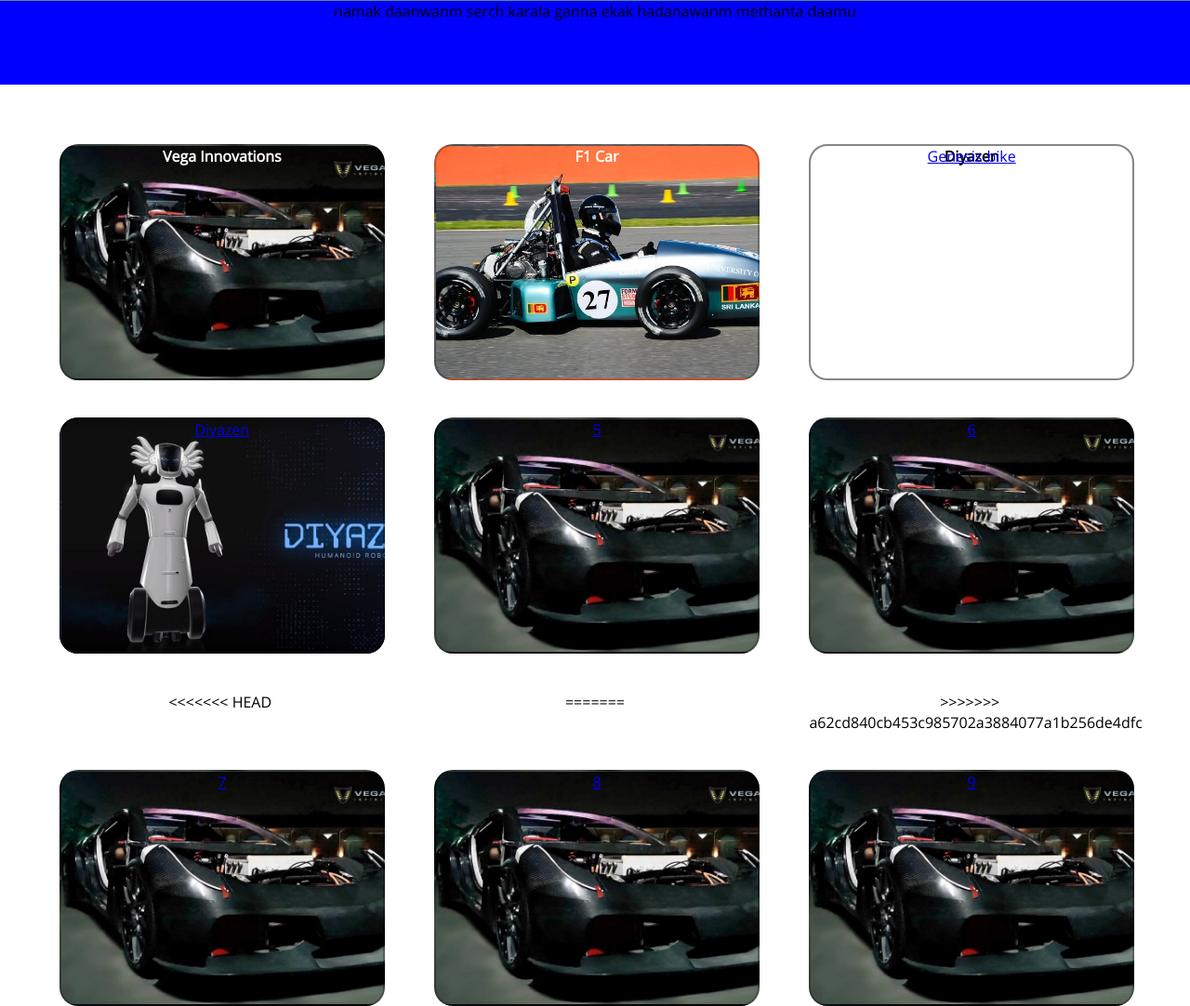
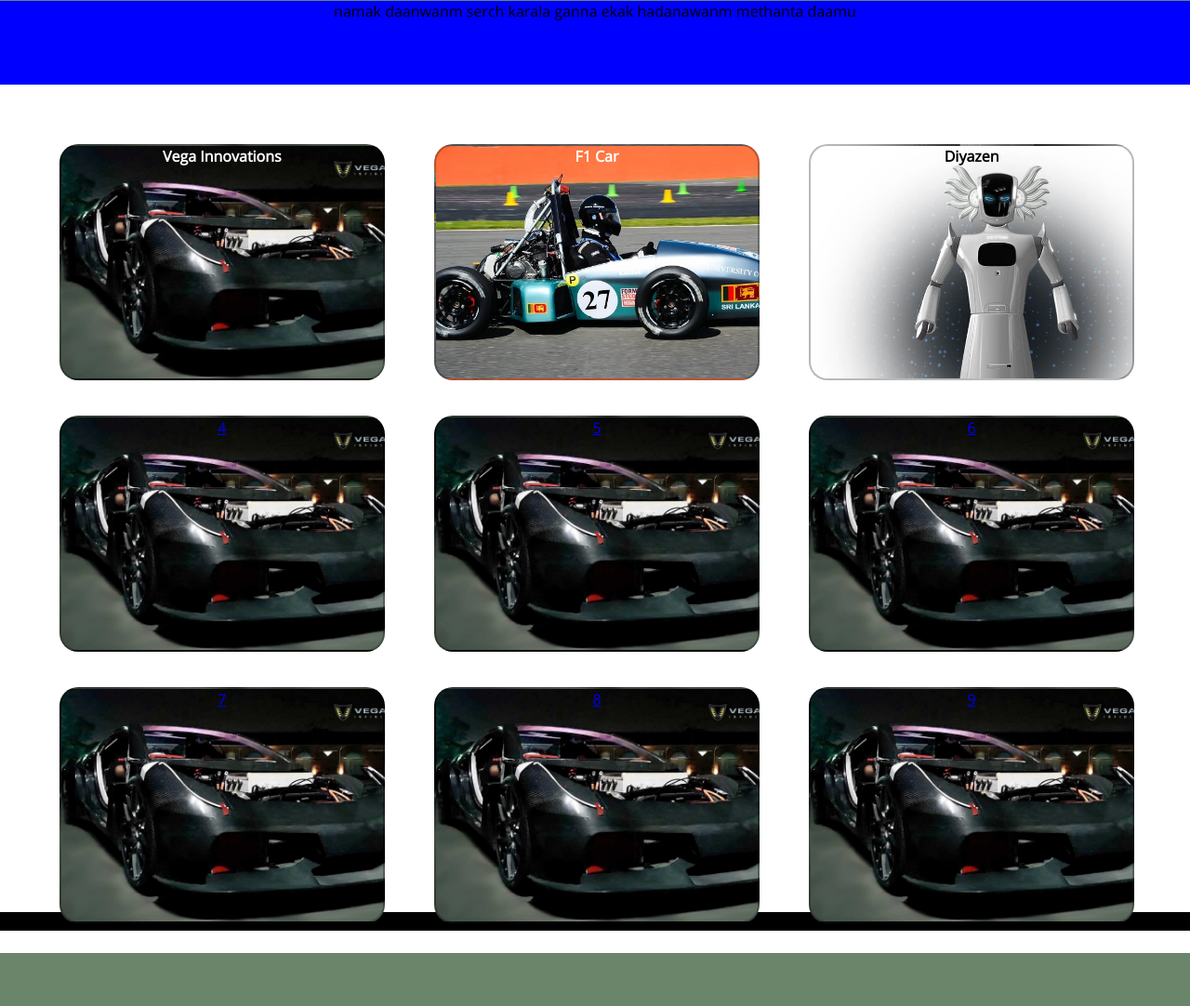
Before and after one commit to yasasgit/web-dev-sdg, a PHP site: page /html/innovate.html in a window 1280 px wide. Shown: the part 1431-2513 px from the top of the page at 93% size. After the commit the page ends 2456 px from the top, so only its background shows below. Run offline with PHP 8.4, Linux system fonts and the light colour scheme.

Commit message:
Revert "Diyazen"
This reverts commit d7d3863b7273b505c426d3e6f331ace9654a170d, reversing
changes made to 10573a401f135e46d5de0a4041aa3e278c52dc59.

```diff
--- a/website/css/innovation.css
+++ b/website/css/innovation.css
@@ -109,17 +109,13 @@
 .item3{width: 100%;height: 250px;
 border-radius: 20px;
 border: 2px solid #00000046;
-<<<<<<< HEAD
 background-image: url('../media/diyazen.jpg');
-=======
-background-image: url('../media/Genesis-bike.jpg');
->>>>>>> a62cd840cb453c985702a3884077a1b256de4dfc
 background-size: cover;
 }
 .item4{width: 100%;height: 250px;
 border-radius: 20px;
 border: 2px solid #00000046;
-background-image: url('../media/Diyazen-01.jpg');
+background-image: url('../media/vega-car.jpg');
 background-size: cover;
 }
 .item5{width: 100%;height: 250px;
--- a/website/html/innovate.html
+++ b/website/html/innovate.html
@@ -54,13 +54,8 @@
 		<div class="grid-container">
 			<div class="item1"><a href="../html/inno1.html" class="div-list-innvo-01">Vega Innovations</a></div>
 			<div class="item2"><a href="../html/inno2.html"class="div-list-innvo-02">F1 Car</a></div>
-<<<<<<< HEAD
 			<div class="item3"><a href="../html/inno3.html"class="div-list-innvo-03">Diyazen</a></div>
 			<div class="item4"><a href="#">4</a></div>
-=======
-			<div class="item3"><a href="../html/inno3.html">Genesis-bike</a></div>
-			<div class="item4"><a href="../html/inno4.html">Diyazen</a></div>
->>>>>>> a62cd840cb453c985702a3884077a1b256de4dfc
 			<div class="item5"><a href="#">5</a></div>
 			<div class="item6"><a href="#">6</a></div>
 			<div class="item7"><a href="#">7</a></div>
```
Also changed, not shown: website/media/Diyazen-01.jpg (deleted), website/media/Genesis-bike.jpg (deleted).
